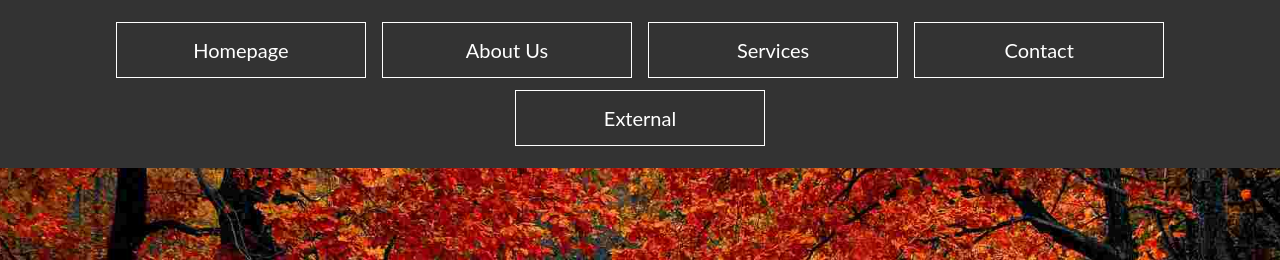
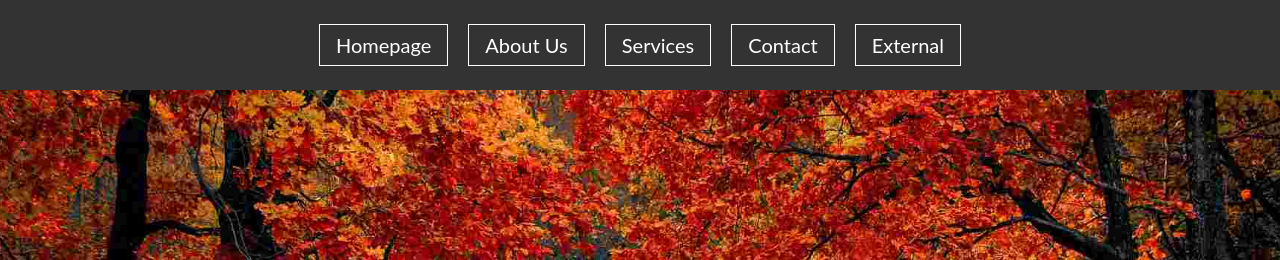
Before and after one commit to xMokAx/first-html-template, a plain HTML site: page index.html in a window 1280 px wide. Shown: the top 260 px of the page. Drawn offline with Linux system fonts and the light colour scheme.

Commit message:
fix about us becomes 2 lines in sidenav

```diff
--- a/style.css
+++ b/style.css
@@ -211,17 +211,23 @@ h4 {
 .sidenav a {
   padding: 8px 8px 8px 35px;
   font-size: 20px;
-  transition: 0.5s ease;
+  transition: 0.3s ease;
   display: block;
   color: white;
   border-bottom: 1px solid white;
-  width: 250px;
+  width: 100%;
 }
 
 .sidenav a:hover,
 .sidenav a:focus {
   color: black;
   background-color: #ddd;
+}
+
+@media screen and (max-width: 767px) {
+  .sidenav li {
+    width: 250px;
+  }
 }
 
 @media screen and (min-width:768px) {
@@ -239,12 +245,13 @@ h4 {
   .sidenav li {
     display: inline-block;
     float: none;
-    padding: 6px;
+    margin: 8px;
+    max-width: 136;
   }
 
   .sidenav a {
     border: white solid 1px;
-    padding: 15px 25px;
+    padding: 8px 16px;
   }
 }
 
```
